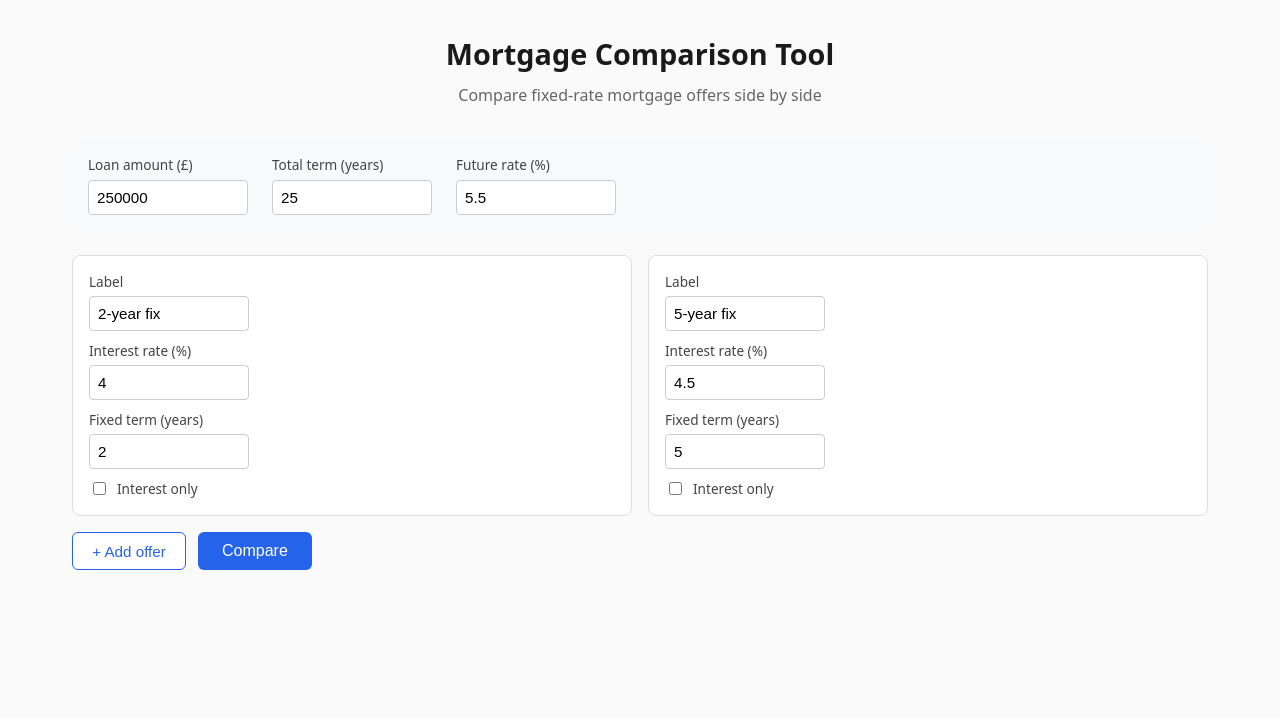
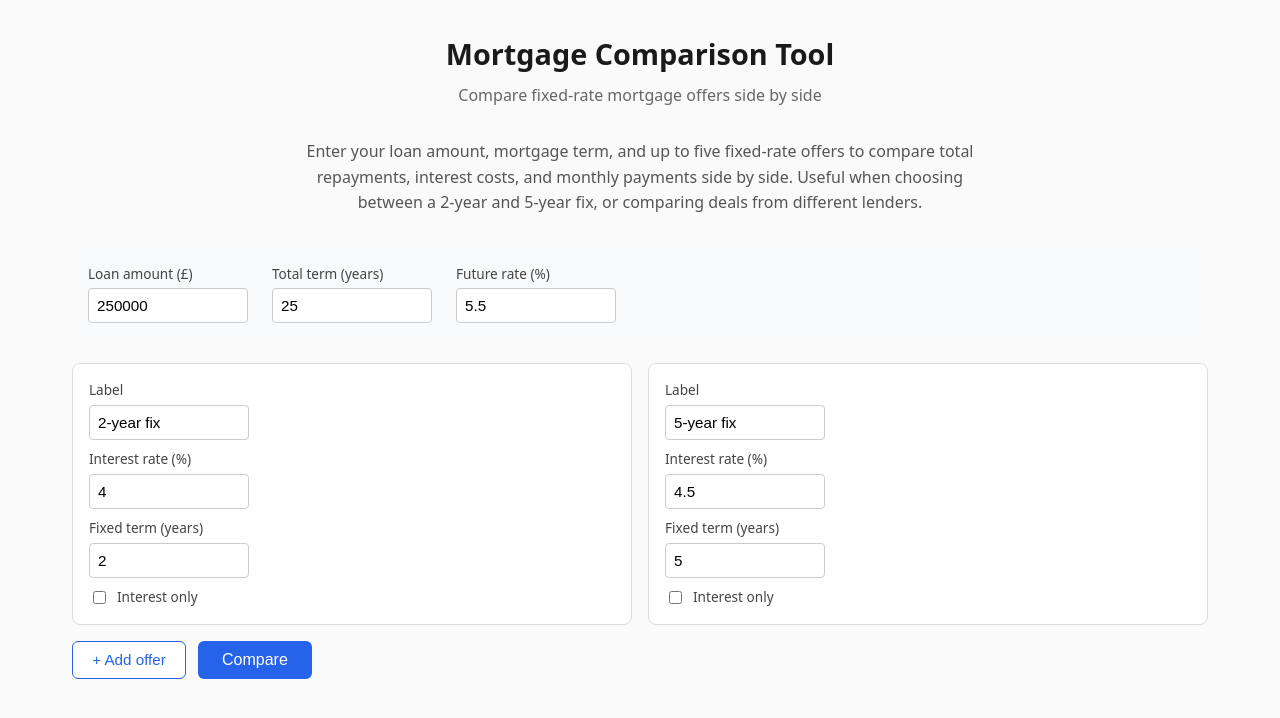
Before and after one commit to wynneevans/mortgage-comparison-tool, a React (Vite) app in the folder frontend/: page / in a window 1280 px wide. Shown: the top 718 px of the page. Built offline with nearby package versions, Linux system fonts and the light colour scheme; no server answers.

Commit message:
Add text for SEO.

```diff
--- a/frontend/index.html
+++ b/frontend/index.html
@@ -4,7 +4,23 @@
     <meta charset="UTF-8" />
     <link rel="icon" type="image/svg+xml" href="/vite.svg" />
     <meta name="viewport" content="width=device-width, initial-scale=1.0" />
-    <title>remortgage-helper</title>
+    <title>Mortgage Comparison Tool – Compare Fixed-Rate Deals | Remortgage Helper</title>
+    <meta name="description" content="Compare UK mortgage offers side by side. Calculate monthly payments, total interest, and find out which fixed-rate deal – 2-year, 5-year or longer – saves you the most money over time." />
+    <link rel="canonical" href="https://remortgage-helper.com/" />
+    <meta property="og:title" content="Mortgage Comparison Tool – Compare Fixed-Rate Deals | Remortgage Helper" />
+    <meta property="og:description" content="Compare UK mortgage offers side by side. Calculate monthly payments, total interest, and find out which fixed-rate deal – 2-year, 5-year or longer – saves you the most money over time." />
+    <meta property="og:url" content="https://remortgage-helper.com/" />
+    <meta property="og:type" content="website" />
+    <script type="application/ld+json">
+    {
+      "@context": "https://schema.org",
+      "@type": "WebApplication",
+      "name": "Remortgage Helper",
+      "description": "Compare UK mortgage offers side by side. Calculate monthly payments, total interest, and find out which fixed-rate deal saves you the most money over time.",
+      "applicationCategory": "FinanceApplication",
+      "url": "https://remortgage-helper.com/"
+    }
+    </script>
   </head>
   <body>
     <div id="root"></div>
--- a/frontend/src/App.css
+++ b/frontend/src/App.css
@@ -19,6 +19,14 @@ header h1 {
 header p {
   margin: 0;
   color: #666;
+}
+
+.app-description {
+  text-align: center;
+  color: #555;
+  max-width: 680px;
+  margin: 0 auto 2rem;
+  line-height: 1.6;
 }
 
 .global-inputs {
--- a/frontend/src/App.tsx
+++ b/frontend/src/App.tsx
@@ -9,6 +9,9 @@ function App() {
         <p>Compare fixed-rate mortgage offers side by side</p>
       </header>
       <main>
+        <p className="app-description">
+          Enter your loan amount, mortgage term, and up to five fixed-rate offers to compare total repayments, interest costs, and monthly payments side by side. Useful when choosing between a 2-year and 5-year fix, or comparing deals from different lenders.
+        </p>
         <ComparisonView />
       </main>
     </div>
```
Also changed, not shown: 1 other file (tests, documents, lock files or other folders).
